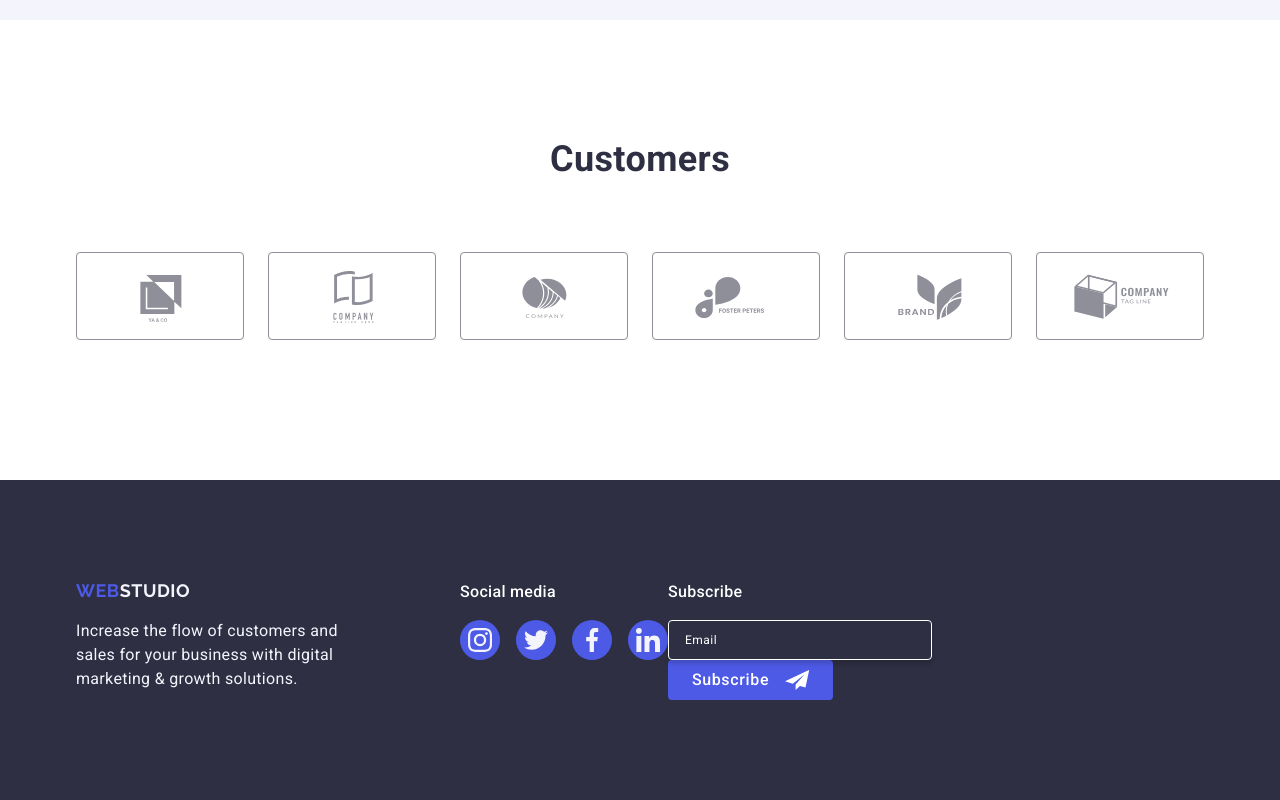
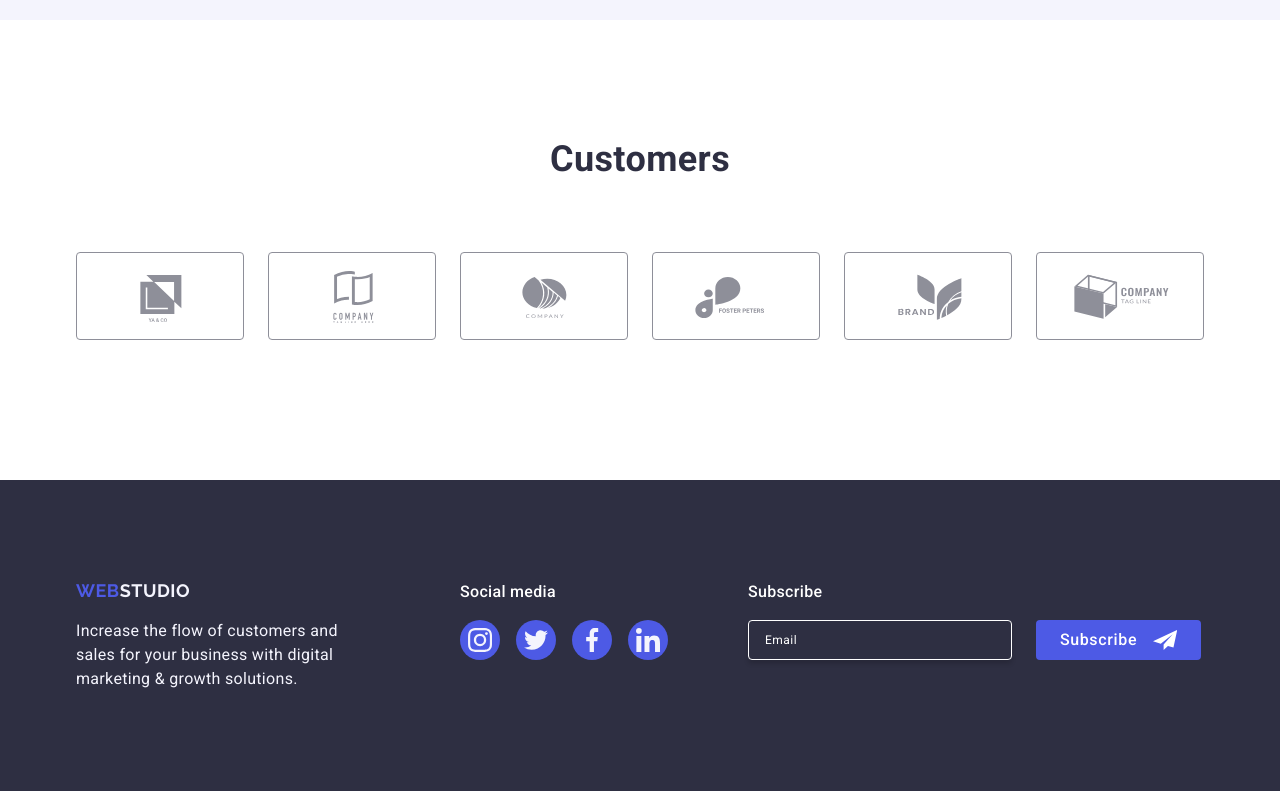
Before and after one commit to marii786/goit-markup-hw-06, a plain HTML site: page index.html in a window 1280 px wide. Shown: the part 2696-3496 px from the top of the page. Drawn offline with nearby package versions, Linux system fonts and the light colour scheme.

Commit message:
Update styles.css

```diff
--- a/css/styles.css
+++ b/css/styles.css
@@ -147,7 +147,6 @@ h2 {
   background-color: var(--brand-color-ocean);
   border-radius: 2px;
 }
-
 
 .header-address {
   color: var(--brand-color-slate);
@@ -300,7 +299,6 @@ h2 {
   padding: 0;
 }
 
-
 .portfolio-div-section {
   padding: 32px 16px;
   border: 1px solid var(--brand-color-cornflower);
@@ -399,10 +397,6 @@ h2 {
   fill: var(--brand-color-cloud);
 }
 
-.footer-form-container {
-
-}
-
 .footer-form-paragraf {
   margin-bottom: 16px;
   font-weight: 500;
@@ -410,12 +404,15 @@ font-size: 16px;
   line-height: 1.5;
   letter-spacing: 0.02em;
   color: var(--brand-color-white);
+  padding-left: 80px;
 }
 
 .footer-form {
   display: flex;
+  padding-left: 80px;
 }
 .footer-form-label {
+  display: inline-flex;
   gap: 24px;
 }
 
```
Lines whose indentation alone changed are shown as unchanged.
